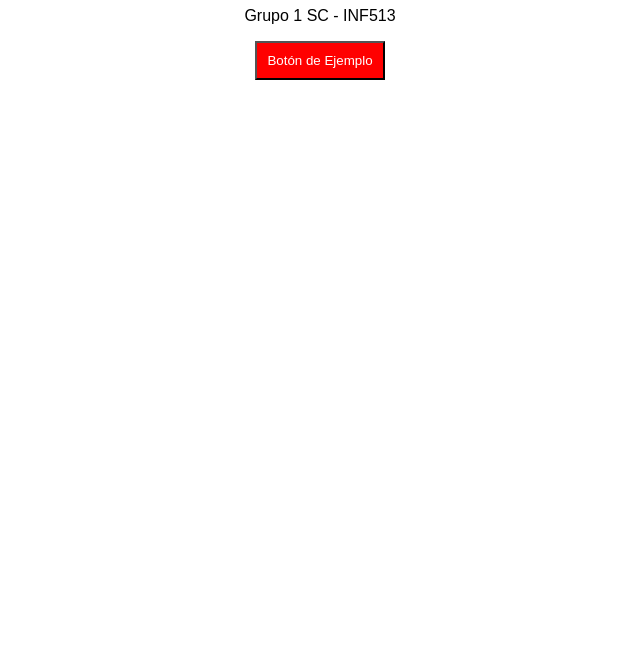
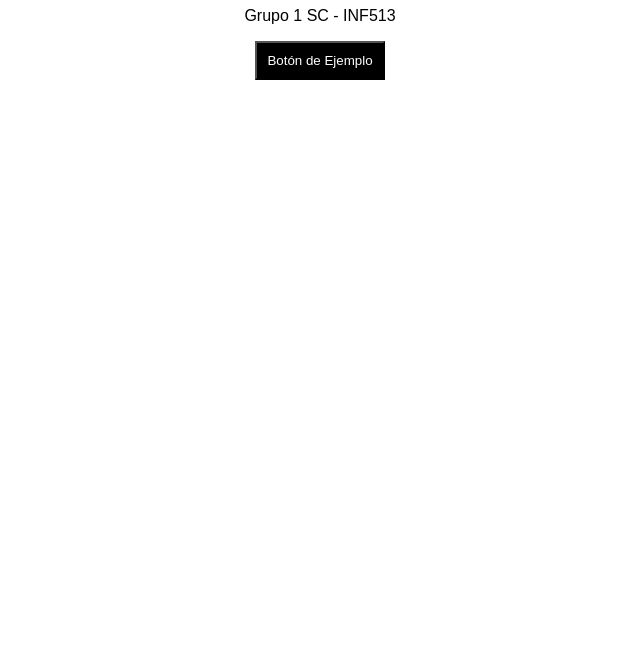
Before and after one commit to Wils0on/laboratorio-git-sc, a plain HTML site: page index.html in a window 1280 px wide. Shown: the part 131-800 px from the top of the page, without its empty margins (320-960 px from the left). Drawn offline with Linux system fonts and the light colour scheme.

Commit message:
boton negro

```diff
--- a/index.html
+++ b/index.html
@@ -9,7 +9,7 @@
     <p>Grupo 1 SC - INF513</p>
 
     <!-- ESTUDIANTES: Añadan su botón debajo de esta línea -->
-    <button style="background-color: red; color: white; padding: 10px;">Botón de Ejemplo</button>
+    <button style="background-color: black; color: white; padding: 10px;">Botón de Ejemplo</button>
 
 </body>
 </html>
```
